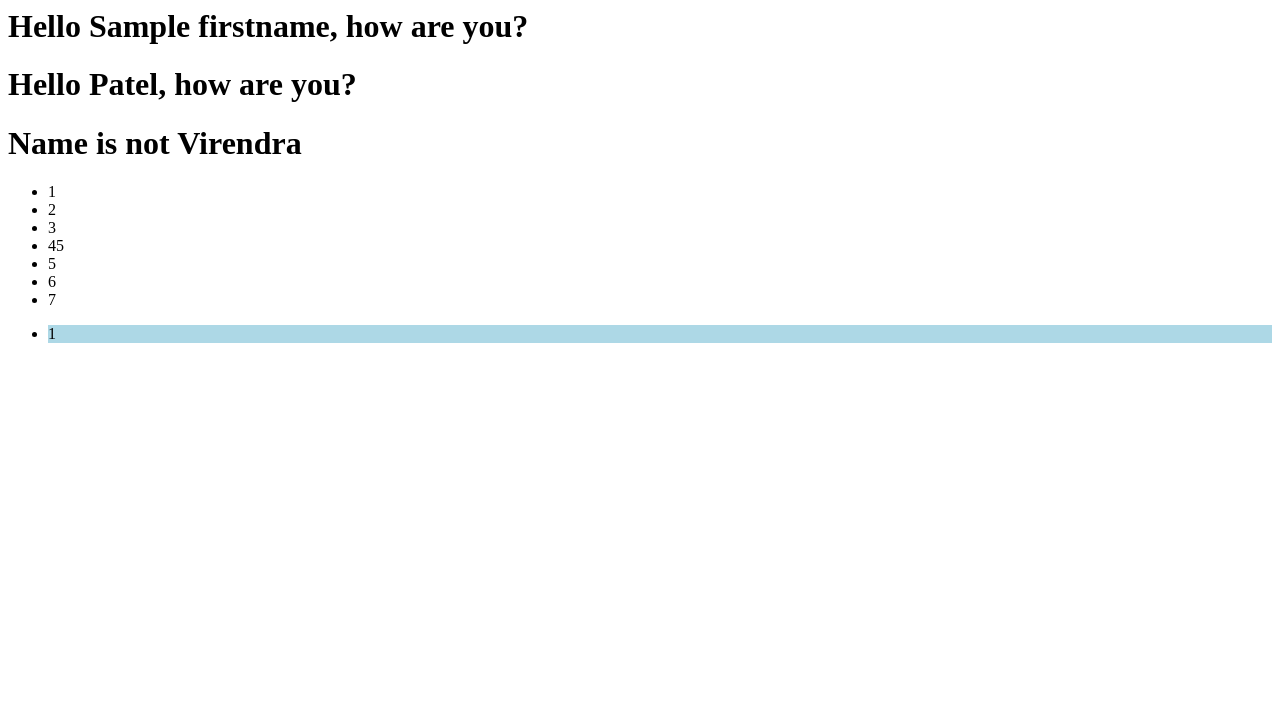
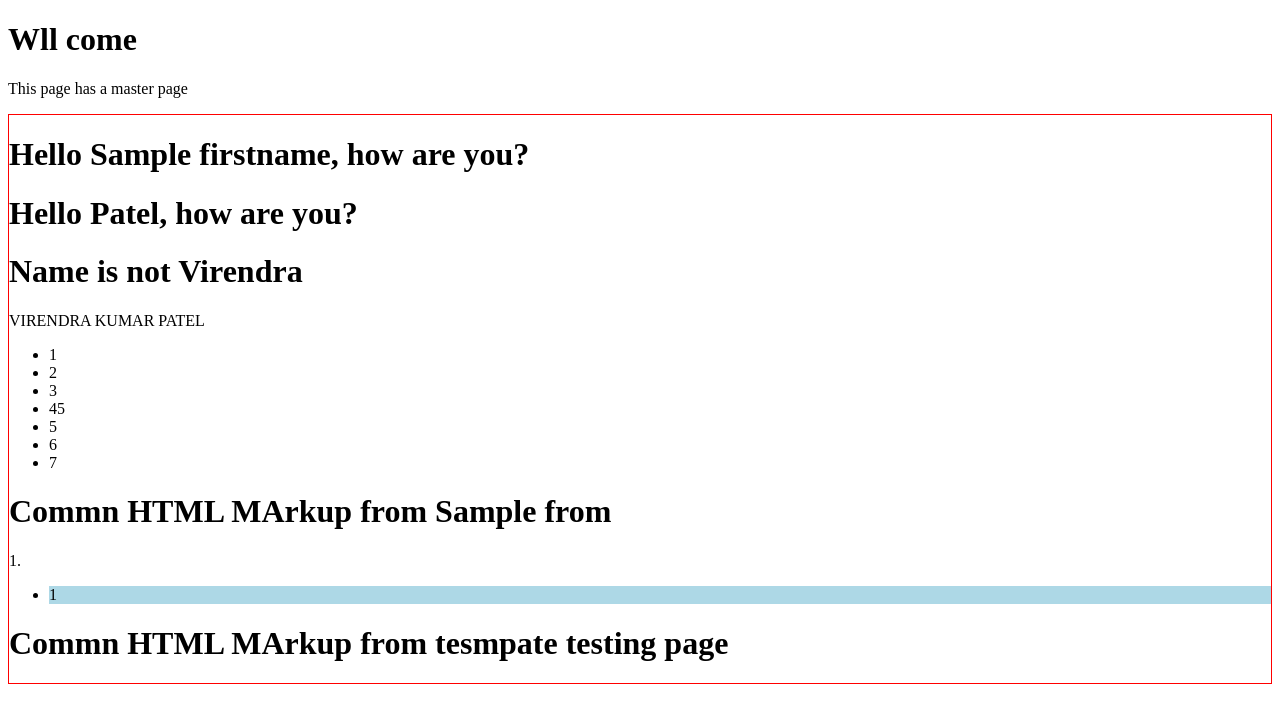
Before and after one commit to virendrapatel62/CodeKata, a Django app: template Django-practice/todo/crud/templates/template.html in a window 1280 px wide. Shown: the top 723 px of the page. Run offline with Django 4.2, Linux system fonts and the light colour scheme; the template is opened without the code that fills it: most values are stand-ins (such as "Sample title", 1, 10 or a date in 2020).

Commit message:
templates

```diff
--- /dev/null
+++ b/Django-practice/todo/crud/templates/common.html
@@ -0,0 +1 @@
+<h1>Commn HTML MArkup from {{from}}</h1>
--- a/Django-practice/todo/crud/templates/index.html
+++ b/Django-practice/todo/crud/templates/index.html
@@ -14,3 +14,5 @@
 <p>
   <a href="add/">Add Todos</a>
 </p>
+
+{% include 'common.html' with from='index.html'%}
--- /dev/null
+++ b/Django-practice/todo/crud/templates/master.html
@@ -0,0 +1,17 @@
+<!DOCTYPE html>
+<html lang="en">
+  <head>
+    <meta charset="UTF-8" />
+    <meta http-equiv="X-UA-Compatible" content="IE=edge" />
+    <meta name="viewport" content="width=device-width, initial-scale=1.0" />
+    <title>{%block title%} {% endblock %}</title>
+  </head>
+  <body>
+    <h1>Wll come</h1>
+
+    {% block mymessage %} {% endblock %}
+
+    <!-- main block -->
+    <div style="border: 1px solid red">{% block main %} {% endblock %}</div>
+  </body>
+</html>
--- a/Django-practice/todo/crud/templates/template.html
+++ b/Django-practice/todo/crud/templates/template.html
@@ -1,4 +1,18 @@
-{% with lastname="Patel" %}
+{% extends 'master.html' %}
+<!-- extednitng -->
+
+<!-- title -->
+{%block title%} Template Testing {% endblock %}
+
+<!-- title end -->
+
+{% block mymessage %}
+<p>This page has a master page</p>
+{% endblock %}
+
+<!--  -->
+
+{% block main %} {% with lastname="Patel" %}
 
 <h1>Hello {{ firstname }}, how are you?</h1>
 <h1>Hello {{ lastname }}, how are you?</h1>
@@ -7,7 +21,7 @@
 <h1>Name is Virendra</h1>
 {% else %}
 <h1>Name is not Virendra</h1>
-{% endif %}
+{% endif %} {{'Virendra kumar Patel' | upper}}
 
 <!-- comments -->
 {% comment %}
@@ -25,7 +39,11 @@
   {% endwith %}
 </ul>
 
+{% include 'common.html'%}
+
 <!-- cycle -->
+
+{% filter upper|linenumbers %} {% endfilter %}
 
 <ul>
   {% for x in numbers %}
@@ -36,3 +54,5 @@
   </li>
   {% endfor %}
 </ul>
+
+{% include 'common.html' with from='tesmpate testing page'%} {% endblock %}
--- a/Django-practice/todo/todo/settings.py
+++ b/Django-practice/todo/todo/settings.py
@@ -23,9 +23,9 @@ BASE_DIR = Path(__file__).resolve().parent.parent
 SECRET_KEY = 'django-insecure-j=5hhe!0tt+21&x8n7iixn&)x*e_szsqcp+8v@9xke67igltpo'
 
 # SECURITY WARNING: don't run with debug turned on in production!
-DEBUG = True
+DEBUG = False
 
-ALLOWED_HOSTS = []
+ALLOWED_HOSTS = ['127.0.0.1']
 
 
 # Application definition
```
Also changed, not shown: Django-practice/todo/crud/templates/404.html (added, +12 -0 lines).
